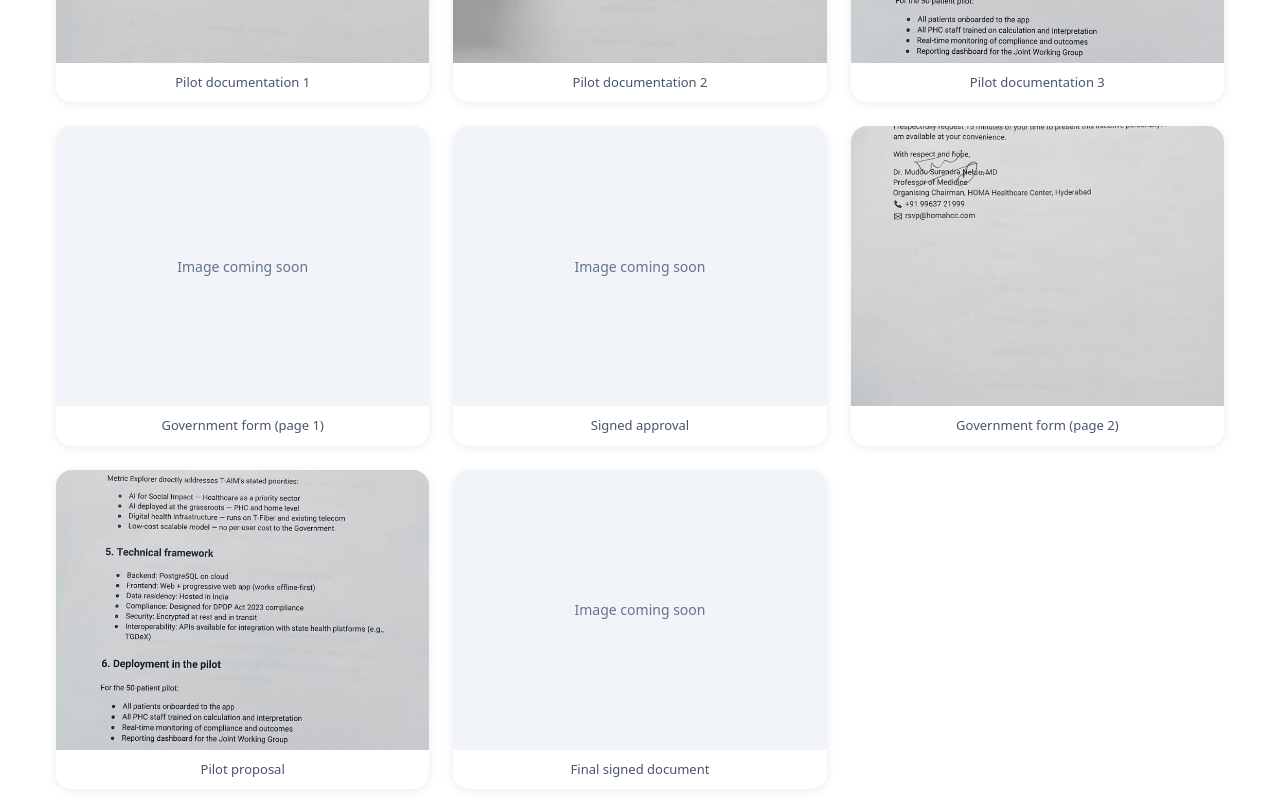
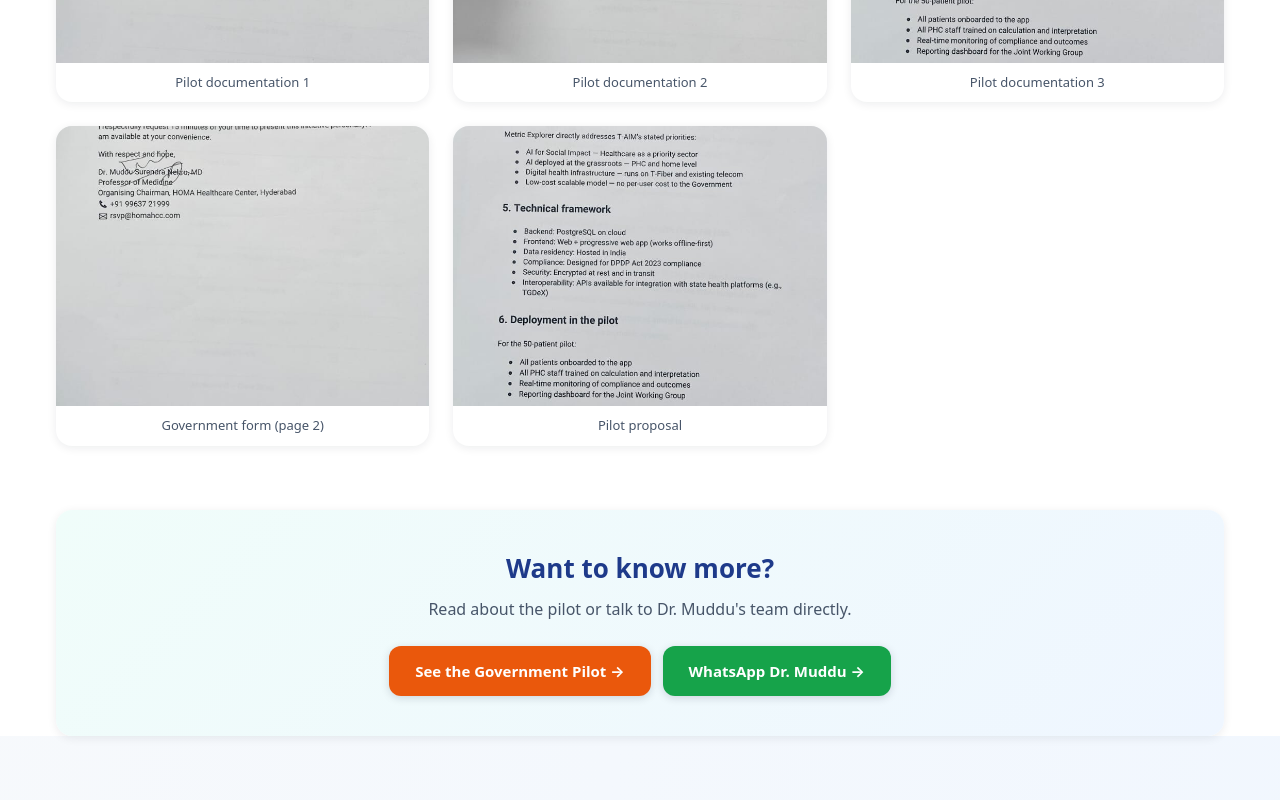
Before and after one commit to muddusurendranehru/homa-mvp-v2, a Next.js app in the folder web/: page /press in a window 1280 px wide. Shown: the part 2660-3460 px from the top of the page. Built offline with nearby package versions, Linux system fonts and the light colour scheme; no server answers.

Commit message:
Update press page to show only 5 public POC documents

```diff
--- a/web/app/press/page.tsx
+++ b/web/app/press/page.tsx
@@ -32,11 +32,8 @@ const POC_DOCS: Item[] = [
   { files: ["poc1-1.jpeg", "poc1 (2).jpeg"], caption: "Pilot documentation 1" },
   { files: ["poc1-2.jpeg", "poc1 (4).jpeg"], caption: "Pilot documentation 2" },
   { files: ["poc1-3.jpeg", "poc1 (6).jpeg"], caption: "Pilot documentation 3" },
-  { files: ["pocform1.jpeg"], caption: "Government form (page 1)" },
-  { files: ["pocform1impsign.jpeg"], caption: "Signed approval" },
   { files: ["pocform2.jpeg"], caption: "Government form (page 2)" },
   { files: ["pocpage1.jpeg"], caption: "Pilot proposal" },
-  { files: ["pocsigned5.jpeg"], caption: "Final signed document" },
 ];
 
 const NAVY = "#1e3a8a";
```
